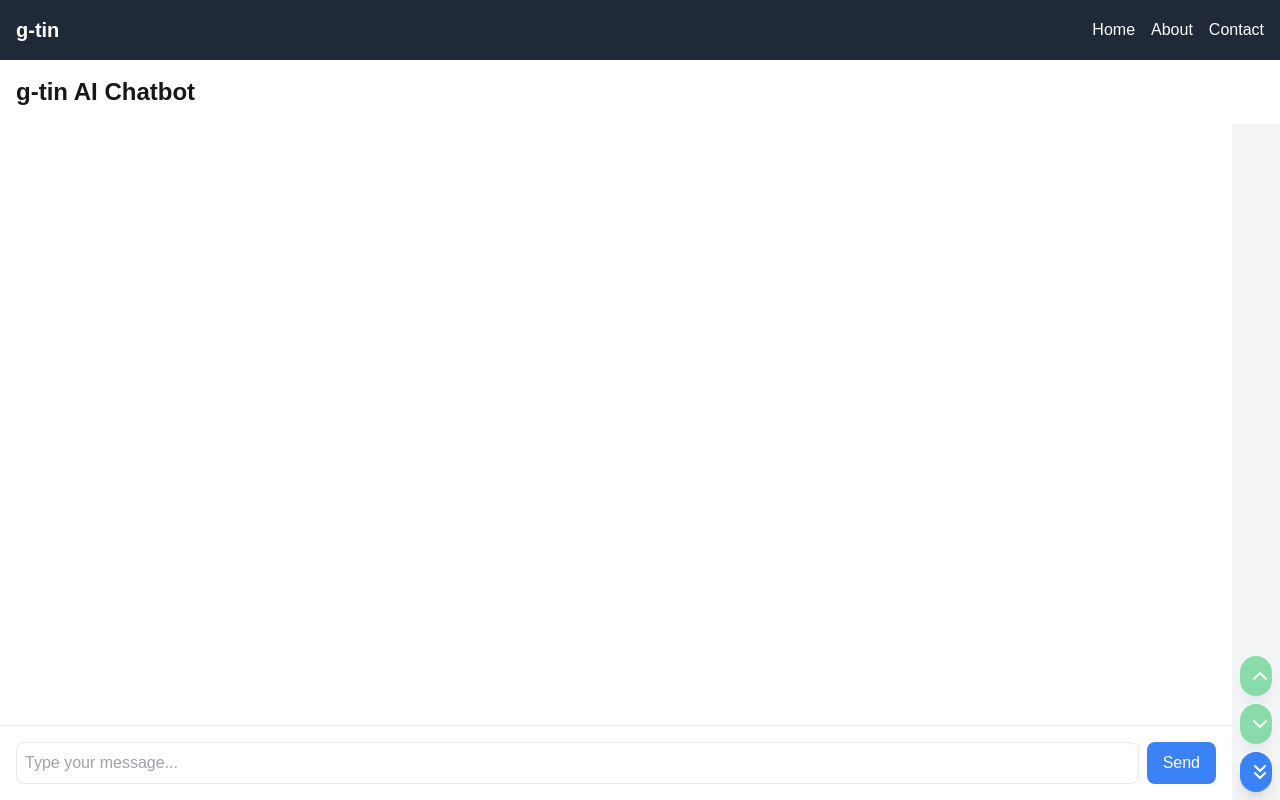
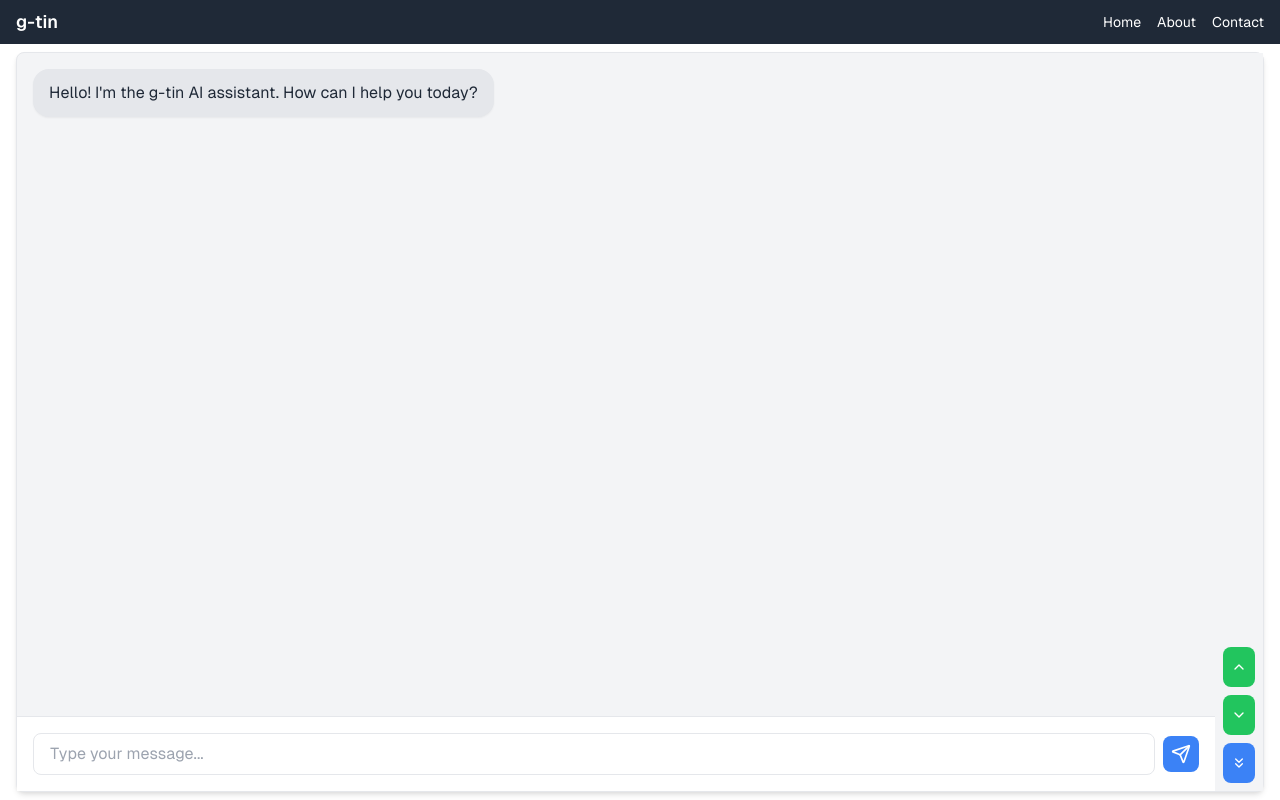
Before and after one commit to zenitogr/g-tin, a Next.js app: page / in a window 1280 px wide. Built offline with nearby package versions, Linux system fonts and the light colour scheme.

Commit message:
better layout 1

```diff
--- a/app/globals.css
+++ b/app/globals.css
@@ -5,19 +5,23 @@
 :root {
   --background: #ffffff;
   --foreground: #171717;
+  --chat-bg: #f3f4f6;
+  --chat-border: #e5e7eb;
 }
 
 @media (prefers-color-scheme: dark) {
   :root {
     --background: #0a0a0a;
     --foreground: #ededed;
+    --chat-bg: #1f2937;
+    --chat-border: #374151;
   }
 }
 
 body {
   color: var(--foreground);
   background: var(--background);
-  font-family: Arial, Helvetica, sans-serif;
+  font-family: var(--font-geist-sans), Arial, sans-serif;
 }
 
 @layer utilities {
@@ -25,3 +29,97 @@ body {
     text-wrap: balance;
   }
 }
+
+/* Custom scrollbar styles */
+.scrollbar-custom {
+  scrollbar-width: thin;
+  scrollbar-color: #4a5568 #2d3748;
+  overflow-y: scroll;
+  scrollbar-gutter: stable;
+}
+
+.scrollbar-custom::-webkit-scrollbar {
+  width: 8px;
+  height: 8px;
+}
+
+.scrollbar-custom::-webkit-scrollbar-track {
+  background: #2d3748;
+  border-radius: 4px;
+}
+
+.scrollbar-custom::-webkit-scrollbar-thumb {
+  background-color: #4a5568;
+  border-radius: 4px;
+  border: 2px solid #2d3748;
+}
+
+.scrollbar-custom::-webkit-scrollbar-thumb:hover {
+  background-color: #718096;
+}
+
+/* Chat container styles */
+.chat-container {
+  background-color: var(--chat-bg);
+  border: 1px solid var(--chat-border);
+  border-radius: 8px;
+  box-shadow: 0 4px 6px -1px rgba(0, 0, 0, 0.1), 0 2px 4px -1px rgba(0, 0, 0, 0.06);
+}
+
+/* Message styles */
+.message {
+  max-width: 80%;
+  padding: 0.75rem 1rem;
+  border-radius: 1rem;
+  box-shadow: 0 1px 2px 0 rgba(0, 0, 0, 0.05);
+}
+
+.message-user {
+  background-color: #3b82f6;
+  color: white;
+  margin-left: auto;
+}
+
+.message-ai {
+  background-color: #e5e7eb;
+  color: #1f2937;
+}
+
+@media (prefers-color-scheme: dark) {
+  .message-ai {
+    background-color: #374151;
+    color: #f3f4f6;
+  }
+}
+
+/* Input styles */
+.chat-input {
+  border: 1px solid var(--chat-border);
+  border-radius: 0.5rem;
+  padding: 0.5rem 1rem;
+  font-size: 1rem;
+  line-height: 1.5;
+  transition: border-color 0.15s ease-in-out, box-shadow 0.15s ease-in-out;
+}
+
+.chat-input:focus {
+  outline: none;
+  border-color: #3b82f6;
+  box-shadow: 0 0 0 3px rgba(59, 130, 246, 0.5);
+}
+
+/* Button styles */
+.chat-button {
+  display: inline-flex;
+  align-items: center;
+  justify-content: center;
+  padding: 0.5rem;
+  border-radius: 0.5rem;
+  font-weight: 500;
+  transition: background-color 0.15s ease-in-out, box-shadow 0.15s ease-in-out;
+}
+
+.chat-button:focus {
+  outline: none;
+  box-shadow: 0 0 0 3px rgba(59, 130, 246, 0.5);
+}
--- a/app/layout.tsx
+++ b/app/layout.tsx
@@ -27,10 +27,14 @@ export default function RootLayout({
   return (
     <html lang="en" className="h-full">
       <body
-        className={`${geistSans.variable} ${geistMono.variable} antialiased flex flex-col h-full overflow-hidden`}
+        className={`${geistSans.variable} ${geistMono.variable} antialiased flex flex-col h-full`}
       >
         <Navbar />
-        <main className="flex-grow overflow-auto">{children}</main>
+        <main className="flex-grow overflow-hidden flex flex-col">
+          <div className="container mx-auto px-4 py-2 flex-grow overflow-auto">
+            {children}
+          </div>
+        </main>
       </body>
     </html>
   );
--- a/app/page.tsx
+++ b/app/page.tsx
@@ -2,11 +2,8 @@ import AIChatbot from '../components/AIChatbot';
 
 export default function Home() {
   return (
-    <div className="flex flex-col h-full">
-      <h1 className="text-2xl font-bold p-4">g-tin AI Chatbot</h1>
-      <div className="flex-grow overflow-hidden">
-        <AIChatbot />
-      </div>
+    <div className="h-full flex flex-col">
+      <AIChatbot />
     </div>
   );
 }
--- a/components/AIChatbot.tsx
+++ b/components/AIChatbot.tsx
@@ -1,10 +1,12 @@
 'use client';
 
 import { useState, useRef, useEffect, useCallback } from 'react';
-import { ChevronDown, ChevronUp, ChevronsDown } from 'lucide-react';
+import { ChevronDown, ChevronUp, ChevronsDown, Send } from 'lucide-react';
 
 const AIChatbot = () => {
-  const [messages, setMessages] = useState<Array<{ text: string; isUser: boolean; id: number }>>([]);
+  const [messages, setMessages] = useState<Array<{ text: string; isUser: boolean; id: number }>>([
+    { text: "Hello! I'm the g-tin AI assistant. How can I help you today?", isUser: false, id: Date.now() }
+  ]);
   const [inputMessage, setInputMessage] = useState('');
   const [markers, setMarkers] = useState<number[]>([]);
   const [currentMarkerIndex, setCurrentMarkerIndex] = useState<number | null>(null);
@@ -59,6 +61,11 @@ const AIChatbot = () => {
     }
   }, [messages]);
 
+  useEffect(() => {
+    // Scroll to bottom when component mounts to show initial message
+    scrollToBottom();
+  }, []); // Empty dependency array ensures this runs only once on mount
+
   const scrollToBottom = () => {
     if (chatContainerRef.current) {
       chatContainerRef.current.scrollTop = chatContainerRef.current.scrollHeight;
@@ -102,11 +109,11 @@ const AIChatbot = () => {
   };
 
   return (
-    <div className="flex h-full relative">
+    <div className="flex h-full relative chat-container">
       <div className="flex-grow flex flex-col">
         <div
           ref={chatContainerRef}
-          className="flex-grow overflow-y-auto p-4 space-y-4"
+          className="flex-grow overflow-y-scroll p-4 space-y-4 scrollbar-custom"
         >
           {messages.map((message, index) => (
             <div
@@ -114,7 +121,7 @@ const AIChatbot = () => {
               id={`message-${index}`}
               className={`flex ${message.isUser ? 'justify-end' : 'justify-start'} relative`}
             >
-              <div className={`max-w-[70%] p-2 rounded-lg ${message.isUser ? 'bg-blue-500 text-white' : 'bg-gray-200 text-black'}`}>
+              <div className={`message ${message.isUser ? 'message-user' : 'message-ai'}`}>
                 {message.text}
               </div>
               {markers.includes(index) && (
@@ -123,29 +130,30 @@ const AIChatbot = () => {
             </div>
           ))}
         </div>
-        <div className="p-4 border-t">
-          <div className="flex space-x-2">
+        <div className="p-4 border-t dark:border-gray-700 bg-white dark:bg-gray-800">
+          <div className="flex space-x-2 items-center">
             <input
               type="text"
               value={inputMessage}
               onChange={(e) => setInputMessage(e.target.value)}
               onKeyPress={(e) => e.key === 'Enter' && handleSendMessage()}
-              className="flex-grow p-2 border rounded-lg"
+              className="chat-input flex-grow"
               placeholder="Type your message..."
             />
             <button
               onClick={handleSendMessage}
-              className="px-4 py-2 bg-blue-500 text-white rounded-lg hover:bg-blue-600"
+              className="chat-button bg-blue-500 text-white"
+              aria-label="Send message"
             >
-              Send
+              <Send size={20} />
             </button>
           </div>
         </div>
       </div>
-      <div className="w-12 flex flex-col justify-end space-y-2 p-2 bg-gray-100">
+      <div className="w-12 flex flex-col justify-end space-y-2 p-2 bg-gray-100 dark:bg-gray-800">
         <button
           onClick={() => navigateMarkers('prev')}
-          className="p-2 bg-green-500 text-white rounded-full shadow-lg hover:bg-green-600 transition-colors duration-200 disabled:opacity-50"
+          className="chat-button bg-green-500 text-white"
           aria-label="Previous marker"
           disabled={markers.length === 0}
         >
@@ -153,7 +161,7 @@ const AIChatbot = () => {
         </button>
         <button
           onClick={() => navigateMarkers('next')}
-          className="p-2 bg-green-500 text-white rounded-full shadow-lg hover:bg-green-600 transition-colors duration-200 disabled:opacity-50"
+          className="chat-button bg-green-500 text-white"
           aria-label="Next marker"
           disabled={markers.length === 0}
         >
@@ -161,7 +169,7 @@ const AIChatbot = () => {
         </button>
         <button
           onClick={scrollToBottom}
-          className="p-2 bg-blue-500 text-white rounded-full shadow-lg hover:bg-blue-600 transition-colors duration-200"
+          className="chat-button bg-blue-500 text-white"
           aria-label="Scroll to bottom"
         >
           <ChevronsDown size={24} />
--- a/components/Navbar.tsx
+++ b/components/Navbar.tsx
@@ -2,16 +2,16 @@ import Link from 'next/link';
 
 const Navbar = () => {
   return (
-    <nav className="bg-gray-800 text-white p-4 flex-shrink-0">
+    <nav className="bg-gray-800 text-white py-2 px-4">
       <div className="container mx-auto flex justify-between items-center">
-        <Link href="/" className="text-xl font-bold">
+        <Link href="/" className="text-lg font-semibold">
           g-tin
         </Link>
-        <ul className="flex space-x-4">
-          <li><Link href="/" className="hover:text-gray-300">Home</Link></li>
-          <li><Link href="/about" className="hover:text-gray-300">About</Link></li>
-          <li><Link href="/contact" className="hover:text-gray-300">Contact</Link></li>
-        </ul>
+        <div className="space-x-4">
+          <Link href="/" className="text-sm hover:text-gray-300">Home</Link>
+          <Link href="/about" className="text-sm hover:text-gray-300">About</Link>
+          <Link href="/contact" className="text-sm hover:text-gray-300">Contact</Link>
+        </div>
       </div>
     </nav>
   );
```
